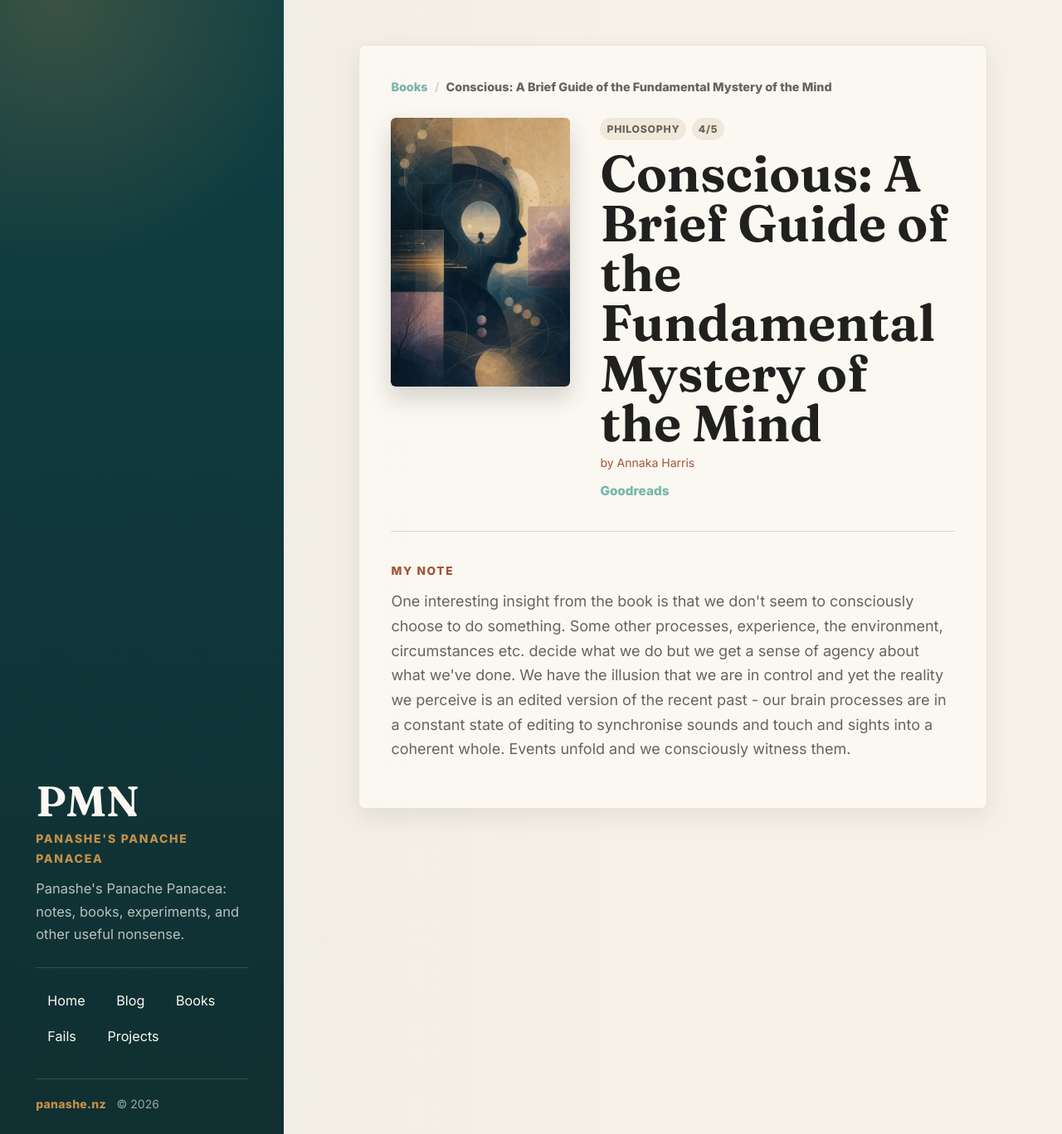
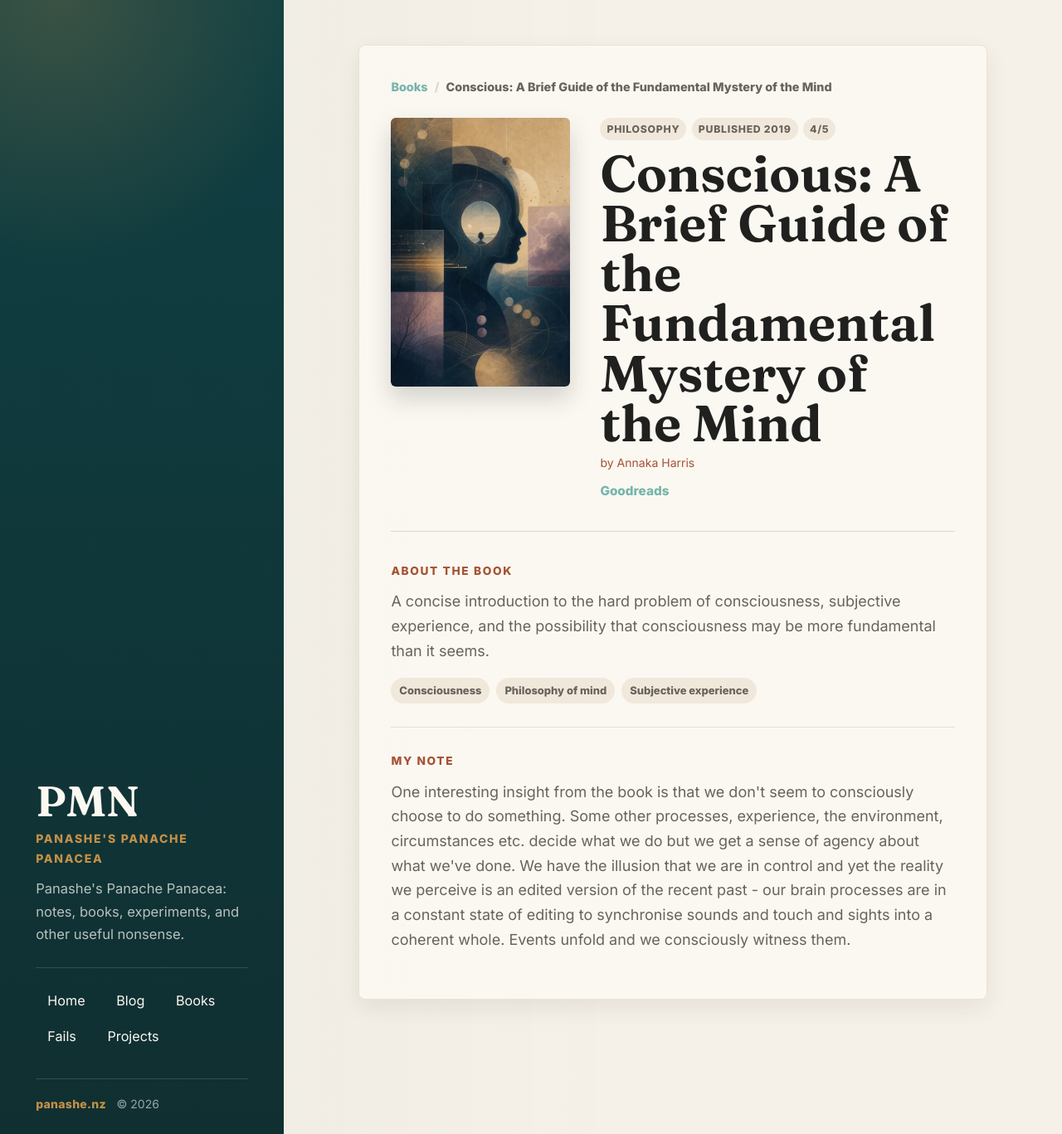
Before and after one commit to anphase/pmn.nz, a Jekyll site: the page built from _books/conscious.md, in a window 1280 px wide and 1367 px high. Shown: the whole window at 83% size. Built offline with Jekyll 4.4.1, drawn with Linux system fonts in a browser that asks for light colours.

Commit message:
Add book metadata context

```diff
--- a/_data/books.yml
+++ b/_data/books.yml
@@ -5,6 +5,7 @@
   category: "Science"
   rating: 0
   goodreads: "https://www.goodreads.com/book/show/204120200"
+  published: "2024"
   thoughts: "Just started this fascinating exploration of quantum field theory and its implications for our understanding of the universe."
   overview: "A physics book about the modern picture of reality beneath everyday objects: fields, particles, waves, and the strange but useful models that describe the universe."
   themes:
@@ -19,7 +20,13 @@
   category: "Science"
   rating: 0
   goodreads: "https://www.goodreads.com/book/show/32289.A_Primate_s_Memoir"
+  published: "2001"
   thoughts: "Fascinating tales and interesting facts about both baboons and people. Robert Sapolsky writes delightfully."
+  overview: "A memoir of fieldwork, science, and survival drawn from Robert Sapolsky's years studying baboons in East Africa."
+  themes:
+    - "Field biology"
+    - "Primate behaviour"
+    - "Science memoir"
 
 - title: "Thinking in Systems: A Primer"
   author: "Donella H. Meadows"
@@ -28,7 +35,13 @@
   category: "Science"
   rating: 0
   goodreads: "https://www.goodreads.com/book/show/3828902-thinking-in-systems"
+  published: "2008"
   thoughts: "This has been on my shelf for a while and I've only heard good things."
+  overview: "An accessible introduction to systems thinking: feedback loops, stocks, flows, delays, leverage points, and why complex systems resist simple fixes."
+  themes:
+    - "Systems thinking"
+    - "Feedback loops"
+    - "Complexity"
 
 - title: "Hands-On Data Structures and Algorithms with Python"
   author: "Dr. Basant Agarwal"
@@ -37,7 +50,13 @@
   category: "Programming"
   rating: 0
   goodreads: "https://www.goodreads.com/book/show/42645843-hands-on-data-structures-and-algorithms-with-python"
+  published: "2018"
   thoughts: "Slow start but I've picked up some good stuff already."
+  overview: "A practical programming guide to core data structures and algorithms using Python examples and implementation exercises."
+  themes:
+    - "Algorithms"
+    - "Python"
+    - "Computer science fundamentals"
 
 - title: "Atomic Habits"
   author: "James Clear"
@@ -46,7 +65,13 @@
   category: "Productivity"
   rating: 5
   goodreads: "https://www.goodreads.com/book/show/40121378-atomic-habits"
+  published: "2018"
   thoughts: "A practical guide to building good habits and breaking bad ones. The 1% improvement concept is powerful."
+  overview: "A behaviour-change book about making small habits obvious, attractive, easy, and satisfying so incremental improvements compound over time."
+  themes:
+    - "Habits"
+    - "Behaviour change"
+    - "Compounding improvement"
 
 - title: "Ultra-learning"
   author: "Scott Young"
@@ -55,7 +80,13 @@
   category: "Learning"
   rating: 5
   goodreads: "https://www.goodreads.com/book/show/44770129-ultralearning"
+  published: "2019"
   thoughts: "Packed with practical advice about learning. The 9 Principles of ultra-learning: meta learning, focus, directness, drill, retrieval, feedback, retention, intuition, experimentation. Will need to revisit this, makes a lot of sense and is backed up by some compelling data."
+  overview: "A guide to intense, self-directed learning projects built around focus, direct practice, feedback, retrieval, and deliberate experimentation."
+  themes:
+    - "Learning"
+    - "Self-directed study"
+    - "Practice design"
 
 - title: "When"
   author: "Daniel H. Pink"
@@ -64,7 +95,13 @@
   category: "Productivity"
   rating: 5
   goodreads: "https://www.goodreads.com/book/show/35412097-when"
+  published: "2018"
   thoughts: "Eye opening read. I had no idea we all have chronotypes that determine our ability to perform across the day - the difference between these times can be profound. I love books like this that reveal or expand on things in plain sight."
+  overview: "A book about timing: daily rhythms, chronotypes, beginnings, midpoints, endings, breaks, and how time shapes performance and decisions."
+  themes:
+    - "Timing"
+    - "Chronotypes"
+    - "Decision rhythms"
 
 - title: "Gene Machine: The Race to Decipher the Secrets of the Ribosome"
   author: "Venki Ramakrishna"
@@ -73,7 +110,13 @@
   category: "Science"
   rating: 4
   goodreads: "https://www.goodreads.com/en/book/show/39088590"
+  published: "2018"
   thoughts: "Interesting read about the author's journey to winning the Nobel Prize in Chemistry. Reminds me of Eric R. Kandel's book, In Search of Memory, which is also a story about that author's journey to a Nobel Prize. The amount of hard work mixed with strokes of luck in these types of books/stories always fascinating to me."
+  overview: "A scientific memoir about the race to understand the ribosome, the people involved, and the long path from research uncertainty to Nobel recognition."
+  themes:
+    - "Molecular biology"
+    - "Scientific discovery"
+    - "Research culture"
 
 - title: "Range: Why Generalists Triumph in a Specialized World"
   author: "David Epstein"
@@ -82,7 +125,13 @@
   category: "Psychology"
   rating: 5
   goodreads: "https://www.goodreads.com/book/show/41795733-range"
+  published: "2019"
   thoughts: "Fascinating book encouraging us to broaden our scope in order to find out more about ourselves. We learn who we are in practice not in theory."
+  overview: "An argument for breadth, sampling, and cross-domain learning in a culture that often overvalues early specialization."
+  themes:
+    - "Generalism"
+    - "Learning transfer"
+    - "Career development"
 
 - title: "Possible Minds: Twenty-Five Ways of Looking at AI"
   author: "John Brockman"
@@ -91,7 +140,13 @@
   category: "Technology"
   rating: 4
   goodreads: "https://www.goodreads.com/en/book/show/40338436"
+  published: "2019"
   thoughts: "It's a bit of a mixed bag - some of the essays brilliant and others are not so much. I liked the one by Stephen Wolfram. Interesting read though, I dropped my jaw a few times."
+  overview: "A collection of essays from scientists, technologists, and thinkers responding to the possibilities and risks of artificial intelligence."
+  themes:
+    - "Artificial intelligence"
+    - "Future of technology"
+    - "Expert perspectives"
 
 - title: "The Accidental Mind: How Brain Evolution Has Given Us Love, Memory, Dreams, and God"
   author: "David J. Linden"
@@ -100,16 +155,28 @@
   category: "Neuroscience"
   rating: 4.5
   goodreads: "https://www.goodreads.com/book/show/380955.The_Accidental_Mind"
+  published: "2007"
   thoughts: "What an eye opener! The premise of the book is that the brain is not designed well at all - it's a kludge. Interesting ideas about why there's religion across all human cultures and other things. I love it when authors go out on a limb with some wild ideas."
+  overview: "A neuroscience book that presents the brain as an evolved, improvised system rather than a cleanly engineered machine."
+  themes:
+    - "Brain evolution"
+    - "Neuroscience"
+    - "Human behaviour"
 
 - title: "Understanding the Brain: From Cells to Behaviour to Cognition"
-  author: "John E. Downling"
+  author: "John E. Dowling"
   cover: "/assets/images/books/generated/understanding-the-brain.webp"
   status: "read"
   category: "Neuroscience"
   rating: 4.5
   goodreads: "https://www.goodreads.com/book/show/38311431-understanding-the-brain"
+  published: "2018"
   thoughts: "The way the brain works is very different from the way artificial neural networks work. Brain function is way more nuanced and complex. I love books like this that touch on a topic that we understand a lot about but also know less than there is to know about. Great intro to neuroscience."
+  overview: "An introductory tour of the nervous system, moving from neurons and circuits to perception, behaviour, cognition, and brain disorders."
+  themes:
+    - "Neuroscience"
+    - "Cognition"
+    - "Brain systems"
 
 - title: "Deep Work: Rules for Focused Success in a Distracted World"
   author: "Cal Newport"
@@ -118,7 +185,13 @@
   category: "Productivity"
   rating: 4.5
   goodreads: "https://www.goodreads.com/book/show/25744928-deep-work"
+  published: "2016"
   thoughts: "I resonate with the call for more deep work and less shallow work. Nit-picking but can be repetitive."
+  overview: "A productivity book about protecting long, focused blocks of cognitively demanding work in a world of distraction and shallow tasks."
+  themes:
+    - "Focus"
+    - "Knowledge work"
+    - "Attention"
 
 - title: "Kinds Of Minds: Toward An Understanding Of Consciousness"
   author: "Daniel C. Dennett"
@@ -127,7 +200,13 @@
   category: "Philosophy"
   rating: 4
   goodreads: "https://www.goodreads.com/book/show/2074.Kinds_of_Minds"
+  published: "1996"
   thoughts: "Short but thought-provoking read on what consciousness may be in other minds. What makes a mind powerful/conscious is not what it's made of or how big it is, but what it can do. Manipulating and considering our concepts is what separates human minds from everything else."
+  overview: "A philosophical exploration of what minds are, how they may differ across animals and humans, and what consciousness might require."
+  themes:
+    - "Philosophy of mind"
+    - "Consciousness"
+    - "Animal cognition"
 
 - title: "In Praise of Wasting Time"
   author: "Alan Lightman"
@@ -136,7 +215,13 @@
   category: "Psychology"
   rating: 3.5
   goodreads: "https://www.goodreads.com/en/book/show/36580668"
+  published: "2018"
   thoughts: "Very short and interesting. It's refreshing to know that it's OK to waste time... sometimes. One of the key takeaways: a prepared mind wandering is necessary for creativity."
+  overview: "A short reflection on idleness, attention, creativity, and the value of unstructured mental space."
+  themes:
+    - "Creativity"
+    - "Attention"
+    - "Leisure"
 
 - title: "The Age of Insight: The Quest to Understand the Unconscious in Art, Mind, and Brain from Vienna 1900 to the Present"
   author: "Eric R. Kandel"
@@ -145,7 +230,13 @@
   category: "Neuroscience"
   rating: 4
   goodreads: "https://www.goodreads.com/book/show/12263681-the-age-of-insight"
+  published: "2012"
   thoughts: "I enjoyed this more than I thought I would. Basically, lots went down in the development of art, modern medicine and science in Vienna from 1900 - Einstein, painters/artists, psychology, Freud, Jung etc. to DNA."
+  overview: "A wide-ranging history connecting Vienna 1900, modern art, psychoanalysis, neuroscience, and the scientific study of perception and emotion."
+  themes:
+    - "Art and neuroscience"
+    - "Vienna 1900"
+    - "Perception"
 
 - title: "Reductionism in Art and Brain Science: Bridging the 2 Cultures"
   author: "Eric R. Kandel"
@@ -154,7 +245,13 @@
   category: "Neuroscience"
   rating: 4
   goodreads: "https://www.goodreads.com/book/show/29587078-reductionism-in-art-and-brain-science"
+  published: "2016"
   thoughts: "Reductionism in art taps into mechanisms in the brain for interpreting reality, in colour, shapes, edges, faces etc. I've gained a deeper appreciation for reductionist art because of this book."
+  overview: "A study of how reductionist art can illuminate the brain's mechanisms for perception, interpretation, and emotional response."
+  themes:
+    - "Art"
+    - "Brain science"
+    - "Perception"
 
 - title: "Reclaim Your Brain: How to Calm Your Thoughts, Heal Your Mind, and Bring Your Life Back Under Control"
   author: "Joseph A. Annibali"
@@ -163,7 +260,13 @@
   category: "Psychology"
   rating: 4
   goodreads: "https://www.goodreads.com/book/show/25310679-reclaim-your-brain"
+  published: "2015"
   thoughts: "I enjoyed reading this, it covers the mechanisms of the brain and how to manage oneself. One of the key takeaways: find what energises you/fills your spiritual well. Do it bit by bit and let it expand."
+  overview: "A practical mental-health book about managing anxiety, obsessive thoughts, mood, attention, and the habits that shape emotional regulation."
+  themes:
+    - "Mental health"
+    - "Self-regulation"
+    - "Neuroscience"
 
 - title: "Conscious: A Brief Guide of the Fundamental Mystery of the Mind"
   author: "Annaka Harris"
@@ -172,7 +275,13 @@
   category: "Philosophy"
   rating: 4
   goodreads: "https://www.goodreads.com/book/show/41571759-conscious"
+  published: "2019"
   thoughts: "One interesting insight from the book is that we don't seem to consciously choose to do something. Some other processes, experience, the environment, circumstances etc. decide what we do but we get a sense of agency about what we've done. We have the illusion that we are in control and yet the reality we perceive is an edited version of the recent past - our brain processes are in a constant state of editing to synchronise sounds and touch and sights into a coherent whole. Events unfold and we consciously witness them."
+  overview: "A concise introduction to the hard problem of consciousness, subjective experience, and the possibility that consciousness may be more fundamental than it seems."
+  themes:
+    - "Consciousness"
+    - "Philosophy of mind"
+    - "Subjective experience"
 
 - title: "Healing Back Pain: The Mind-Body Connection"
   author: "John E. Sarno"
@@ -181,7 +290,13 @@
   category: "Health"
   rating: 5
   goodreads: "https://www.goodreads.com/book/show/144873.Healing_Back_Pain"
+  published: "1991"
   thoughts: "I heard good things about this book and I was curious -- I don't actually have and I've never really had back pain. I enjoyed this book. The premise is that TMS (Tension Myoneural Syndrome) and psychological factors can cause back pain - not just injury. Additionally you can overcome this pain, sometimes instantaneously after years of pain just by understanding what it is. It seems to work based on what I've heard people say in random places -- I think there's something to it."
+  overview: "A mind-body health book arguing that some chronic back pain can be linked to tension, stress, and psychological factors rather than structural injury alone."
+  themes:
+    - "Mind-body medicine"
+    - "Pain"
+    - "Stress"
 
 - title: "The Spirit of Kaizen: Creating Lasting Excellence One Step at a Time"
   author: "Robert Maurer"
@@ -190,7 +305,13 @@
   category: "Business"
   rating: 5
   goodreads: "https://www.goodreads.com/book/show/15854744-the-spirit-of-kaizen"
+  published: "2012"
   thoughts: "Kaizen means good change. Simple and straightforward approach to improving anything. The steps outlined are deceptively simple and powerful. The book has lots of examples drawn from business and life situations that make it readily applicable."
+  overview: "A practical book on kaizen, the practice of continuous improvement through small, manageable changes."
+  themes:
+    - "Kaizen"
+    - "Continuous improvement"
+    - "Behaviour change"
 
 - title: "The Nature Fix: Why Nature Makes Us Happier, Healthier, and More Creative"
   author: "Florence Williams"
@@ -199,4 +320,10 @@
   category: "Psychology"
   rating: 4
   goodreads: "https://www.goodreads.com/book/show/35187181-the-nature-fix"
+  published: "2017"
   thoughts: "Convincing read about the benefits of nature and the outdoors. The message was simple enough - the book could have been much shorter - but I stayed for the stories and humour. Good stuff."
+  overview: "A science-and-travel book about how exposure to nature affects mood, stress, attention, creativity, and wellbeing."
+  themes:
+    - "Nature"
+    - "Wellbeing"
+    - "Attention restoration"
--- a/_layouts/book.html
+++ b/_layouts/book.html
@@ -19,6 +19,7 @@ layout: default
     <div>
       <div class="book-meta">
         {% if book.category %}<span>{{ book.category }}</span>{% endif %}
+        {% if book.published %}<span>Published {{ book.published }}</span>{% endif %}
         {% if book.status == "currently_reading" %}
           <span>Currently reading</span>
         {% elsif book.rating %}
```
